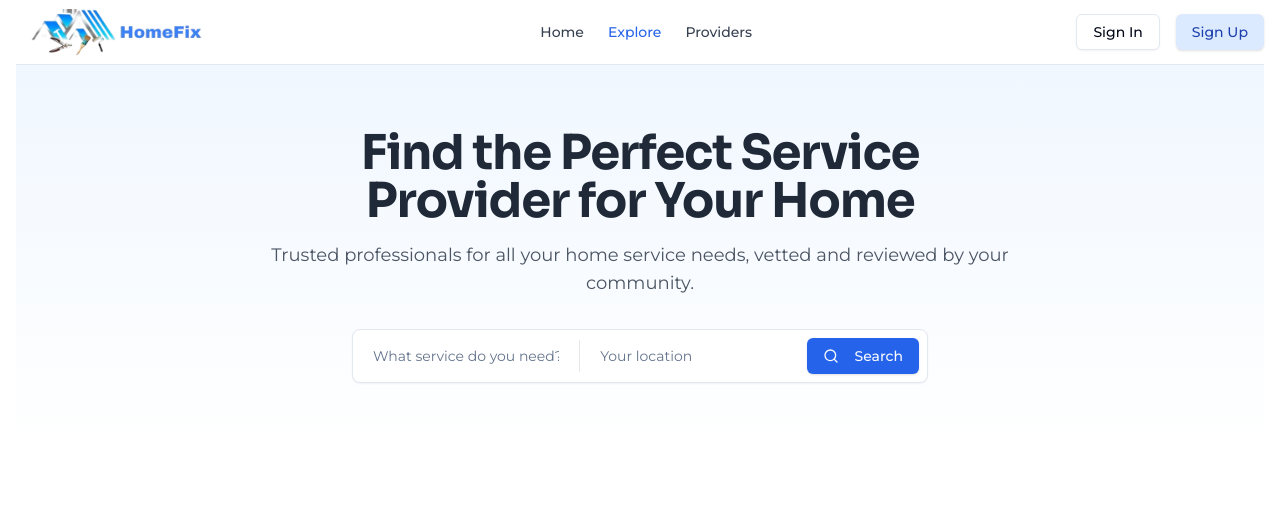
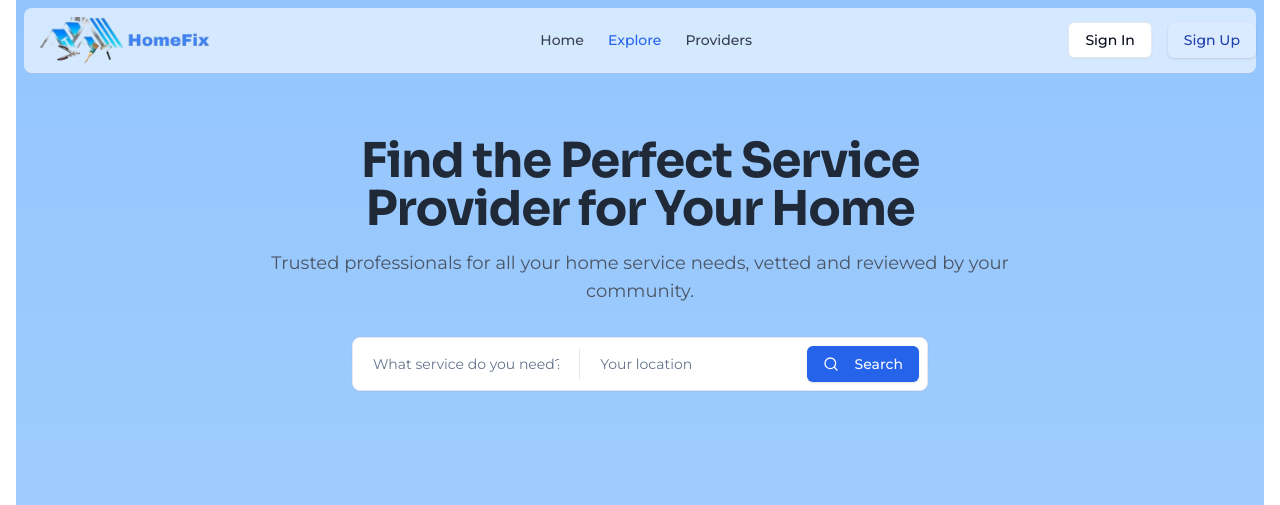
Before and after one commit to JordanCalzen/homefix, a Next.js app: page /explore in a window 1280 px wide. Shown: the top 505 px of the page. Built offline with nearby package versions, Linux system fonts and the light colour scheme; a web font is replaced by a local one.

Commit message:
updated hero

```diff
--- a/app/(frontend)/explore/page.tsx
+++ b/app/(frontend)/explore/page.tsx
@@ -95,9 +95,10 @@ const services = [
 
 export default function ExplorePage() {
 	return (
-		<div className="min-h-screen bg-white font-[Montserrat]">
+		<div className="min-h-screen bg-white font-[Montserrat] bg-gradient-to-b from-blue-300 to-blue-50">
 			{/* Header */}
-			<header className="sticky top-0 z-50 w-full border-b bg-white/95 backdrop-blur supports-[backdrop-filter]:bg-white/60">
+			<div className="px-2 pt-2 sticky top-0 z-50 w-full">
+				<header className=" border-b bg-white/95 backdrop-blur supports-[backdrop-filter]:bg-white/60 rounded-lg">
 					<div className=" flex h-16 items-center justify-between">
 						<Link
 							href="/"
@@ -158,7 +159,10 @@ export default function ExplorePage() {
 										<Link href="/sell" className="hover:text-foreground/80">
 											Services
 										</Link>
-									<Link href="/governance" className="hover:text-foreground/80">
+										<Link
+											href="/governance"
+											className="hover:text-foreground/80"
+										>
 											Reviews
 										</Link>
 										<Link href="/profile" className="hover:text-foreground/80">
@@ -170,10 +174,11 @@ export default function ExplorePage() {
 						</div>
 					</div>
 				</header>
+			</div>
 
 			<main>
 				{/* Hero Section */}
-				<section className="py-12 md:py-16 bg-gradient-to-b from-blue-50 to-white">
+				<section className="py-12 md:py-16 ">
 					<div className=" px-2">
 						<div className="max-w-3xl mx-auto text-center">
 							<h1 className="text-3xl md:text-4xl lg:text-5xl font-bold tracking-tight font-[Sora] text-gray-900 mb-4">
```
Lines whose indentation alone changed are shown as unchanged.
